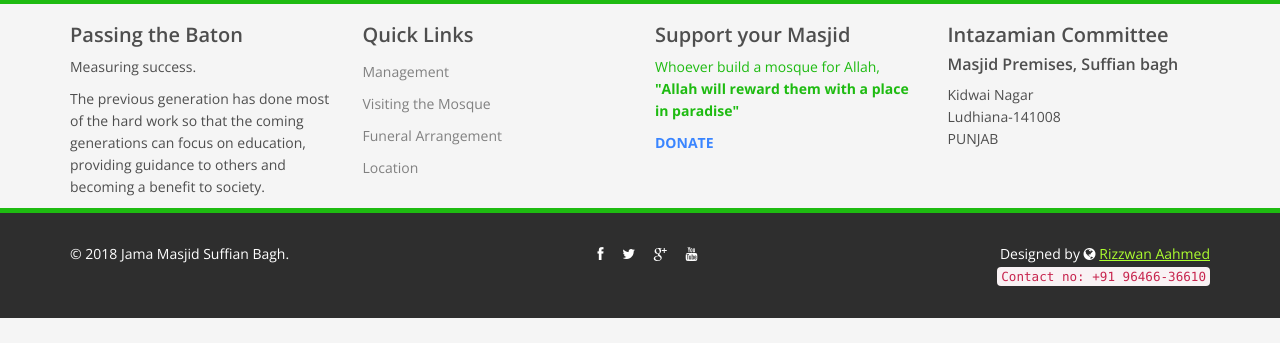
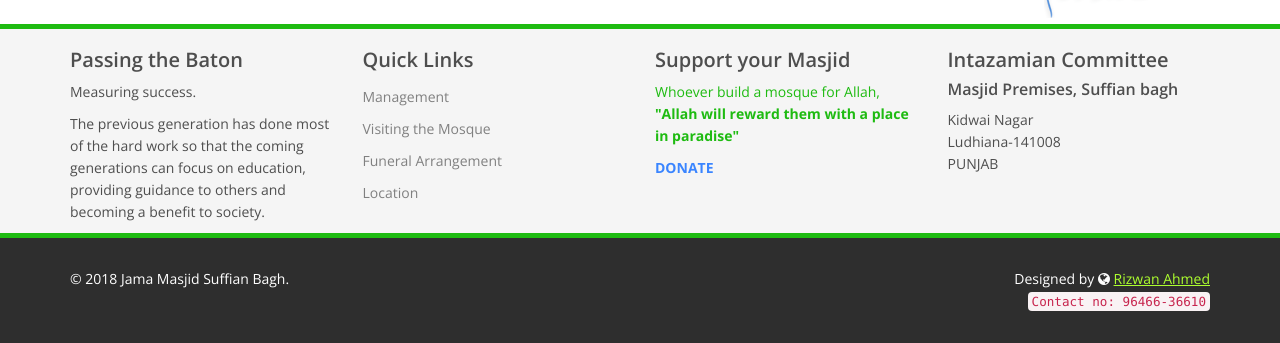
Before and after one commit to rizahmeds/Suffian-Bagh-Masjid, a Django app: page / in a window 1280 px wide. Shown: the part 2889-3232 px from the top of the page. Before the commit the page ends 3207 px from the top, so only its background shows below. Run offline with Django 3.2, Linux system fonts and the light colour scheme; parts of the project's set-up code (start-up, migrations or seed data) failed here and were passed over.

Commit message:
alignment order chnages

```diff
--- a/app/templates/base.html
+++ b/app/templates/base.html
@@ -80,7 +80,7 @@
             </div>
         </nav>
         <div class="well" align="center" style="background-color: #e5f0fa; margin-bottom: 0px; padding: 0px;">
-            <h1 class="myh1">Intazamian Committee Suffian Bagh</h1>
+            <h1 class="myh1">Intazamian Committee Masjid Suffian Bagh</h1>
             <h4 style="font-size: 14px;">KIDWAI NAGAR. LUDHIANA-141008 (PUNJAB)</h4>
         </div>
     </header>
@@ -143,20 +143,13 @@
     <footer id="footer" data-position="fixed">
         <div class="container">
             <div class="row">
-                <div class="fr col-md-4">
+                <div class="fr col-md-4 col-sm-6">
                     &copy; 2018 Jama Masjid Suffian Bagh.
                 </div>
-                <div class="fi col-md-4" align="center">
-                    <ul class="social-icons">
-                        <li><a href="#"><i class="fa fa-facebook"></i></a></li>
-                        <li><a href="#"><i class="fa fa-twitter"></i></a></li>
-                        <li><a href="#"><i class="fa fa-google-plus"></i></a></li>
-                        <li><a href="#"><i class="fa fa-youtube"></i></a></li>
-                    </ul>
-                </div>
-                <div class="fs col-md-4" align="right">
-                    Designed by <i class="fa fa-globe"></i> <a target="_blank" style="text-decoration: underline; color: greenyellow;" type="button" href="#">Rizzwan Aahmed</a><br>
-                        <code>Contact no: +91 96466-36610</code>
+
+                <div class="fs col-md-offset-4 col-md-4 col-sm-6" align="right">
+                    Designed by <i class="fa fa-globe"></i> <a target="_blank" style="text-decoration: underline; color: greenyellow;" type="button" href="https://www.rizahmed.tk">Rizwan Ahmed</a><br>
+                        <code>Contact no: 96466-36610</code>
                 </div>
             </div>
         </div>
--- a/app/templates/index.html
+++ b/app/templates/index.html
@@ -150,8 +150,7 @@
 <section id="recent-works" style="padding: 0px">
     <div class="fluid-container parallax">
         <div class="row">
-            Umar bin Al-Khattab
-I heard the Messenger of Allah (saw) say: ‘Whoever builds a masjid (mosque) in which the Name of Allah is mentioned, Allah will build a house for him in Paradise.(Sahih)
+
         </div>
     </div>
 </section>
@@ -167,15 +166,15 @@ I heard the Messenger of Allah (saw) say: ‘Whoever builds a masjid (mosque) in
                 <div class="media services-wrap wow fadeInDown center">
                     <div class="media-body">
                         <h3 class="media-heading">Namaz Times<br>اوقات ناماز</h3>
-                        <iframe id="iframe" style="width: 182px; height: 310px; border: 1px solid #ddd;" frameborder="0" scrolling="no" src="https://www.islamicfinder.org/prayer-widget/43552344/shafi/3/0/18.0/18.0"> </iframe>
+                        <p>Begins</p>
+                        <iframe id="iframe" style="width: 182px; height: 305px; border: 1px solid #ddd;" frameborder="0" scrolling="no" src="https://www.islamicfinder.org/prayer-widget/43552344/shafi/3/0/18.0/18.0"> </iframe>
                     </div>
                 </div>
             </div>
             <div class="col-sm-6 col-md-4 ">
                 <div class="media services-wrap wow fadeInDown center" style="padding-bottom: 5px">
                     <div class="media-body">
-                        <!-- <h3 class="media-heading">Special Islamic Days<br>خاص اسلامی دن</h3>  -->
-                        <iframe style="width: 240px; height: 415px; border: 1px solid #ddd;" frameBorder="0" scrolling="no" src="https://www.islamicfinder.org/specialislamicdays"> </iframe>
+                        <iframe style="width: 240px; height: 435px; border: 1px solid #ddd;" frameBorder="0" scrolling="no" src="https://www.islamicfinder.org/specialislamicdays"> </iframe>
                     </div>
                 </div>
             </div>
```
Also changed, not shown: 2 other files.
